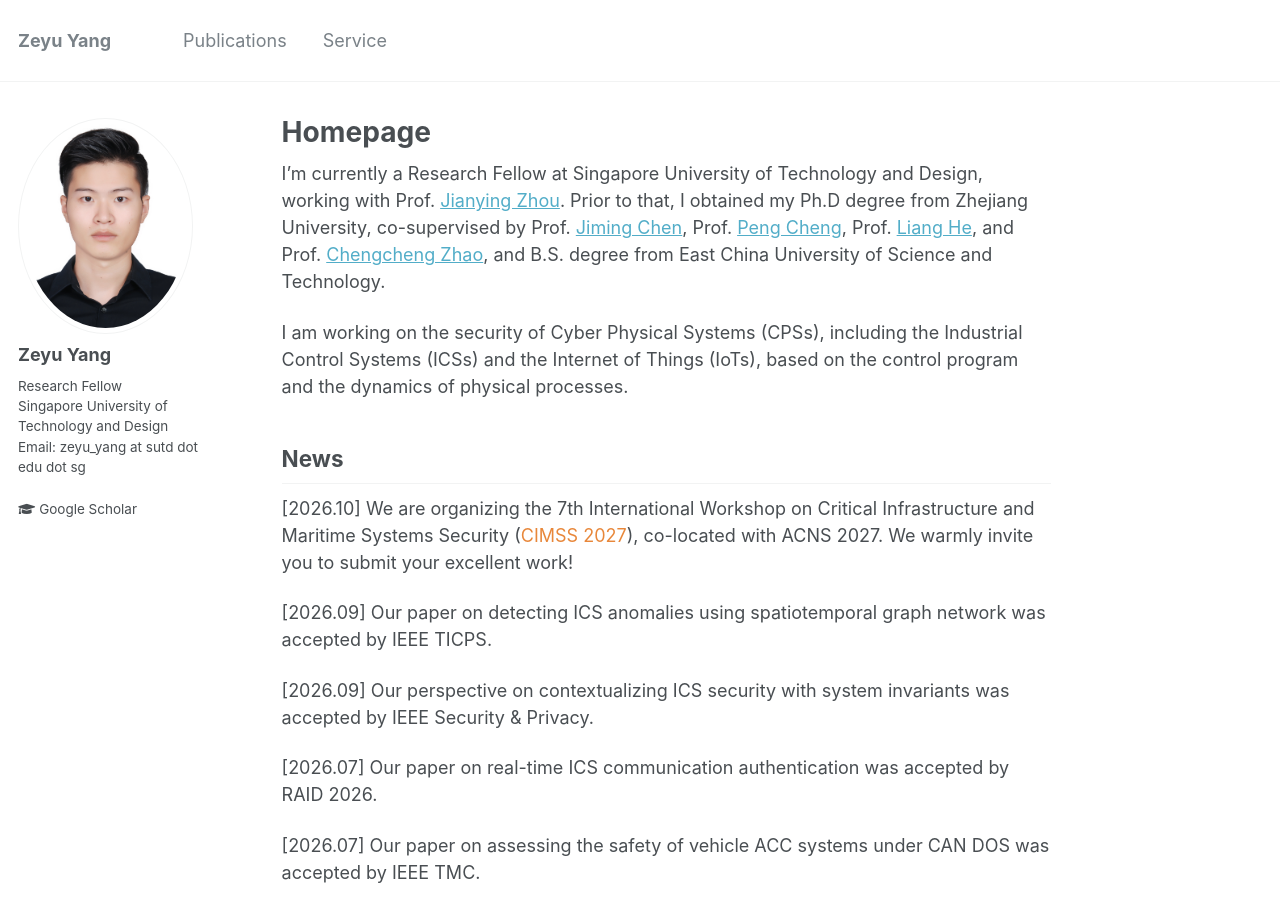
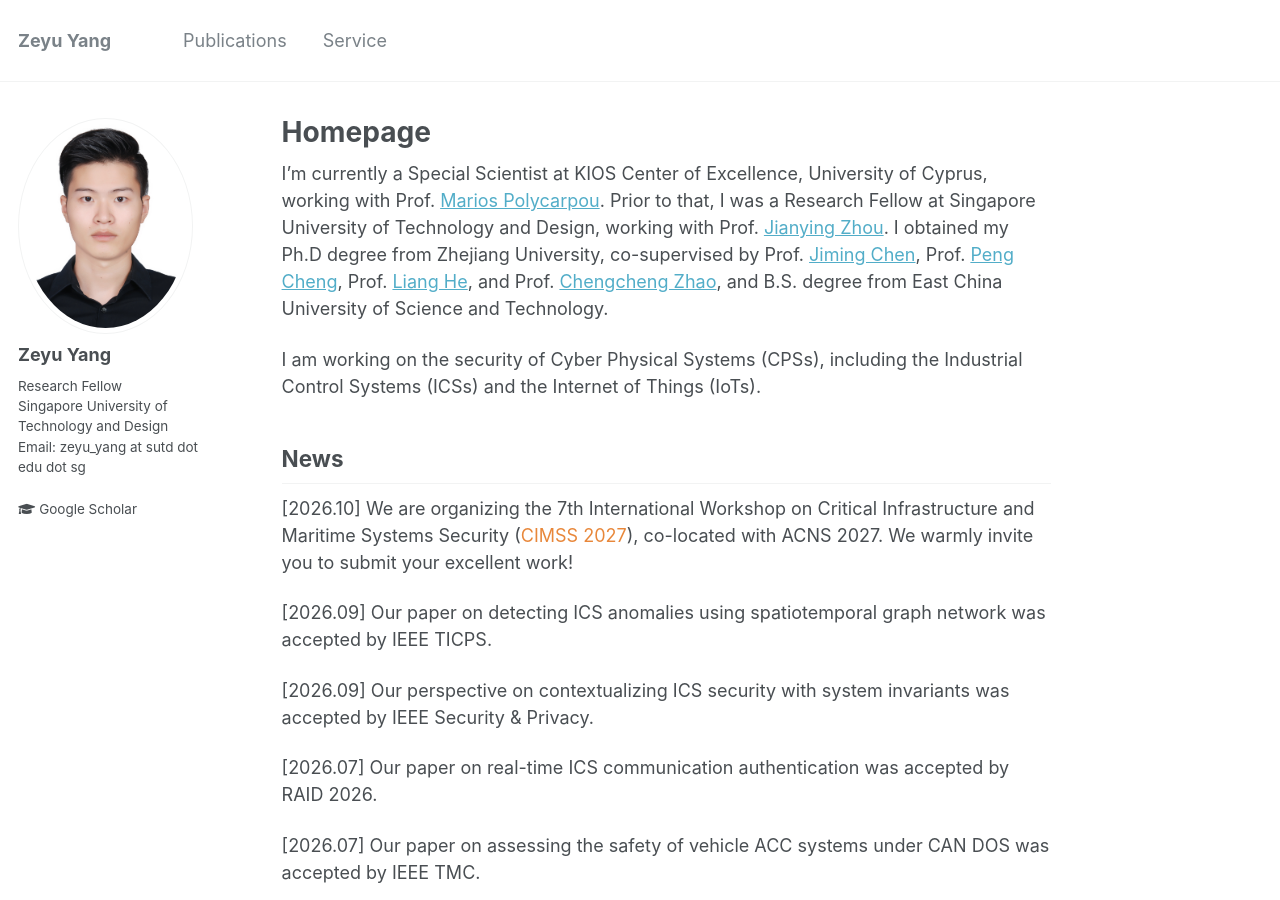
Before and after one commit to zeyuid/zeyuid.github.io, a Jekyll site: the page built from _pages/about.md, in a window 1280 px wide and 900 px high. Built offline with Jekyll 4.4.1, drawn with Linux system fonts in a browser that asks for light colours.

Commit message:
add file

```diff
--- a/_pages/about.md
+++ b/_pages/about.md
@@ -8,12 +8,14 @@ redirect_from:
   - /about.html
 ---
 
-I'm currently a Research Fellow at Singapore University of Technology and Design, working with Prof. [Jianying Zhou](http://jianying.space).
-Prior to that, I obtained my Ph.D degree from Zhejiang University, co-supervised by Prof. [Jiming Chen](https://person.zju.edu.cn/jmchen), Prof. [Peng Cheng](https://person.zju.edu.cn/cp), Prof. [Liang He](https://leonhe815.github.io/), and Prof. [Chengcheng Zhao](https://person.zju.edu.cn/en/czhao), and B.S. degree from East China University of Science and Technology.
+I'm currently a Special Scientist at KIOS Center of Excellence, University of Cyprus, working with Prof. [Marios Polycarpou](https://www.kios.ucy.ac.cy/people/marios-polycarpou/).
+Prior to that, I was a Research Fellow at Singapore University of Technology and Design, working with Prof. [Jianying Zhou](http://jianying.space).
+I obtained my Ph.D degree from Zhejiang University, co-supervised by Prof. [Jiming Chen](https://person.zju.edu.cn/jmchen), Prof. [Peng Cheng](https://person.zju.edu.cn/cp), Prof. [Liang He](https://leonhe815.github.io/), and Prof. [Chengcheng Zhao](https://person.zju.edu.cn/en/czhao), and B.S. degree from East China University of Science and Technology.
 <!-- I was a visiting student at CISPA − Helmholtz Center for Information Security, supervised by Prof. [Michael Backes](https://cispa.saarland/people/backes/) and Dr. [Yang Zhang](https://cispa.saarland/people/yang.zhang/). -->
 
 
-I am working on the security of Cyber Physical Systems (CPSs), including the Industrial Control Systems (ICSs) and the Internet of Things (IoTs), based on the control program and the dynamics of physical processes.
+I am working on the security of Cyber Physical Systems (CPSs), including the Industrial Control Systems (ICSs) and the Internet of Things (IoTs).
+<!-- based on the control program and the dynamics of physical processes.  -->
 
 
 <!-- Research Interests
```
